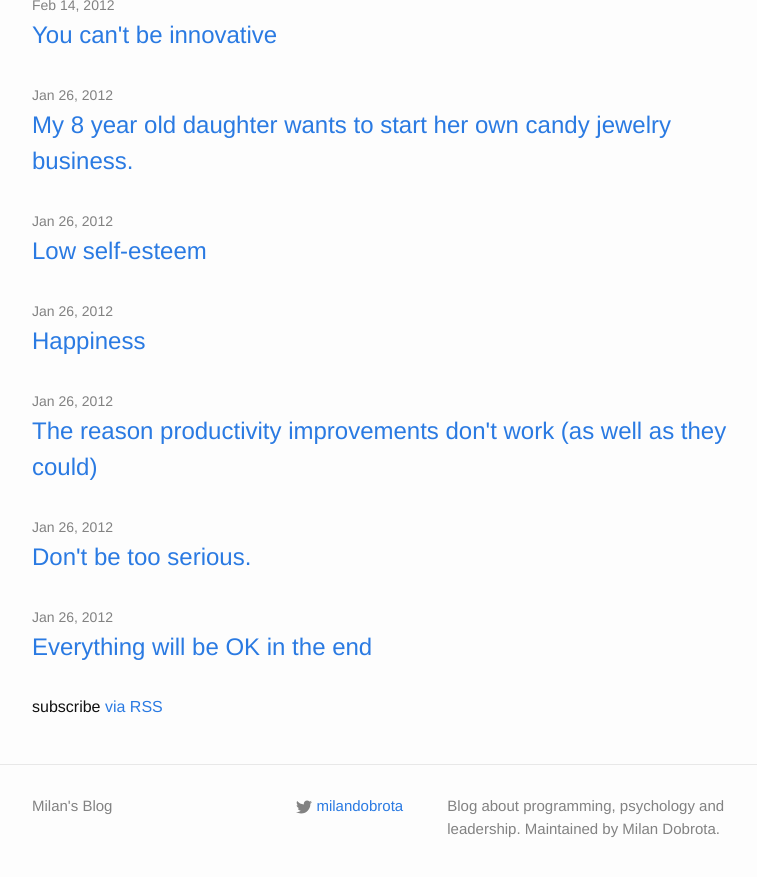
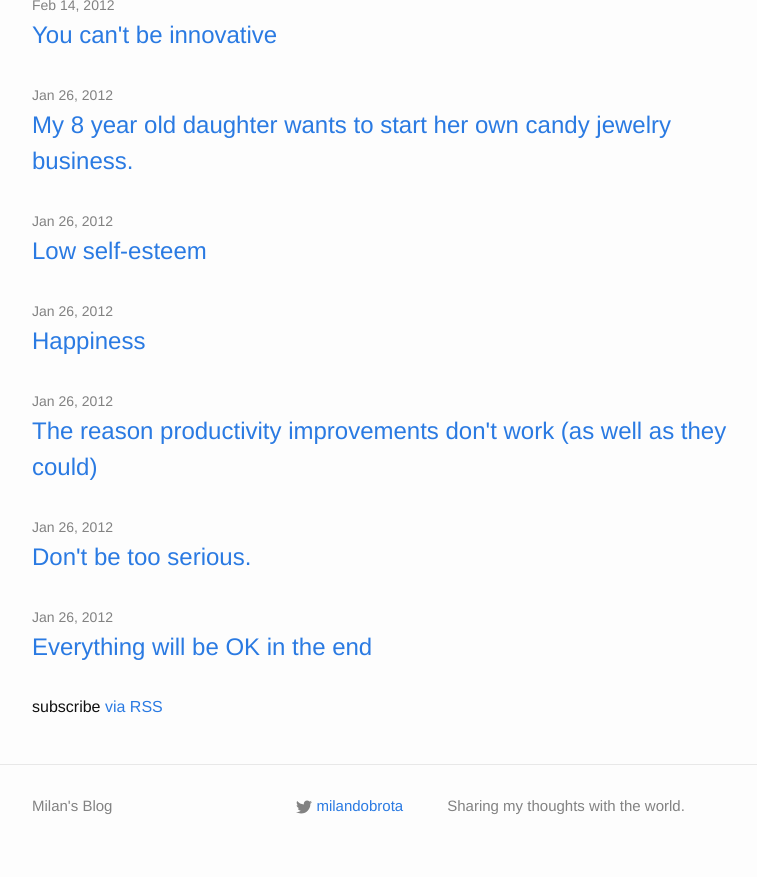
Before and after one commit to milandobrota/milandobrota.github.io, a Jekyll site: the page built from index.html, in a window 1280 px wide and 900 px high, scrolled down 19269 px. Shown: the top 877 px of the window, without its empty margins (238-995 px from the left). Built offline with Jekyll 4.4.1, drawn with Linux system fonts in a browser that asks for light colours.

Commit message:
Update the protocol to https and update the site description

```diff
--- a/_config.yml
+++ b/_config.yml
@@ -2,9 +2,9 @@
 title: Milan's Blog
 # email: your-email@domain.com
 description: > # this means to ignore newlines until "baseurl:"
-  Blog about programming, psychology and leadership. Maintained by Milan Dobrota.
+  Sharing my thoughts with the world.
 baseurl: "" # the subpath of your site, e.g. /blog/
-url: "http://www.milandobrota.com" # the base hostname & protocol for your site
+url: "https://www.milandobrota.com" # the base hostname & protocol for your site
 twitter_username: milandobrota
 # github_username: milandobrota
 
```
